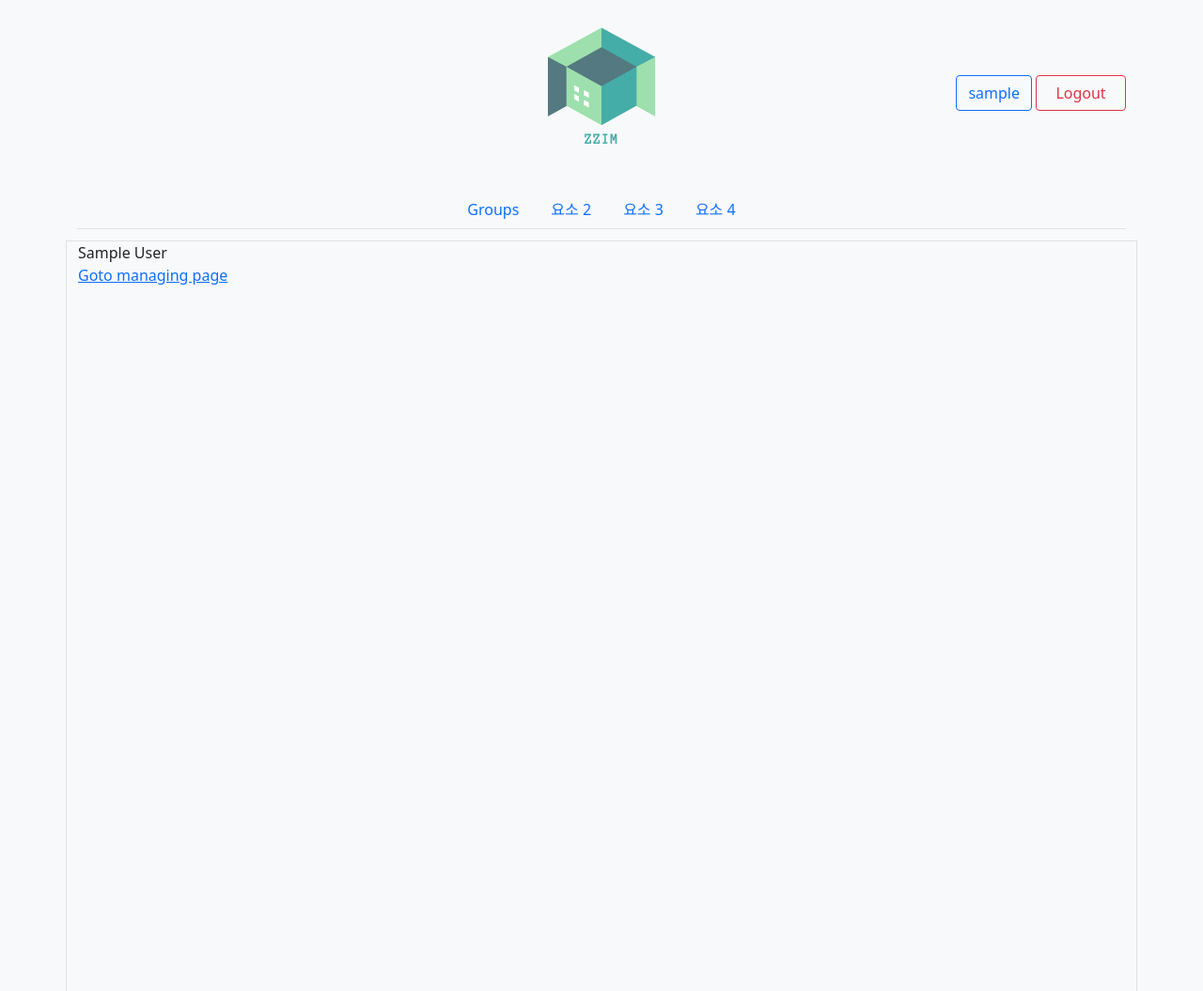
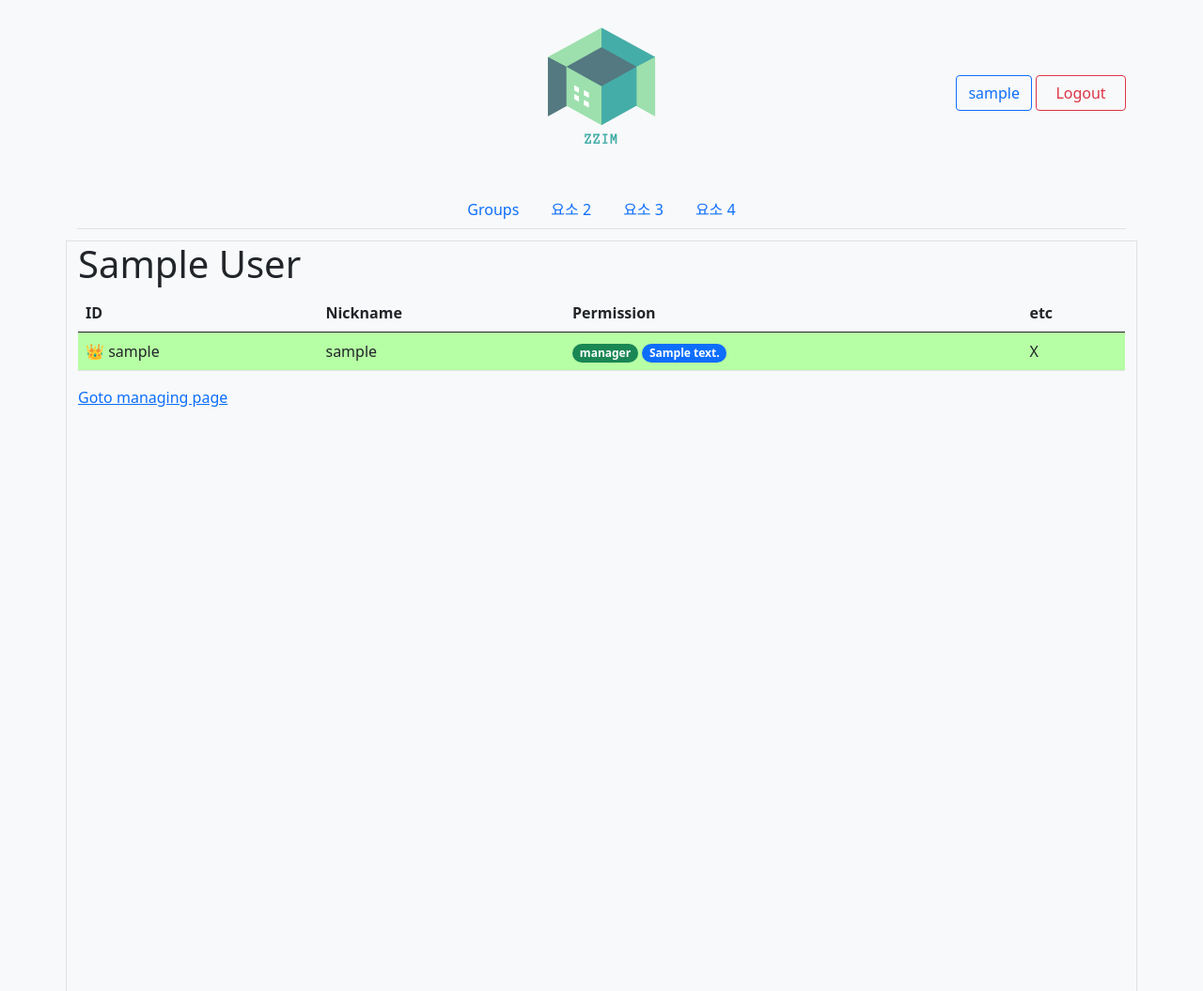
Before and after one commit to pcjs156/space-reservation-system, a Django app: page /user/group/1/ in a window 1280 px wide. Shown: the top 1055 px of the page at 94% size. Run offline with Django 4.2, Linux system fonts and the light colour scheme; a user stored in the database is signed in; tables that the repository leaves empty hold one stand-in row (values such as "Sample post"); some libraries are stand-ins or nearby versions.

Commit message:
feat(users): Group detail page

```diff
--- /dev/null
+++ b/static/users/css/group_detail.css
@@ -0,0 +1,7 @@
+.manager-row {
+    background-color: #b6ffa4;
+}
+
+.blocked-row {
+    background-color: #ff6468;
+}
--- a/templates/base.html
+++ b/templates/base.html
@@ -18,6 +18,7 @@
 
     <script type="text/javascript" src="{% static 'commons/js/base.js' %}"></script>
     {% block head_content %}
+        <div>NOO</div>
     {% endblock %}
 </head>
 <body class="bg-light">
--- a/templates/users/group_detail.html
+++ b/templates/users/group_detail.html
@@ -1,8 +1,50 @@
 {% extends 'base.html' %}
 {% load static %}
+{% load users_filters %}
+
+{% block head_content %}
+    <link href="{% static 'users/css/group_detail.css' %}" rel="stylesheet" type="text/css">
+{% endblock %}
 
 {% block body_content %}
-    {{ group.name }}
+    <h1>{{ group.name }}</h1>
+
+    <table class="table">
+        <thead>
+        <tr>
+            <th>ID</th>
+            <th>Nickname</th>
+            <th>Permission</th>
+            <th>etc</th>
+        </tr>
+        </thead>
+        <tbody>
+        {% for member in member_infos %}
+            <tr class="{% if member|get_item:'is_manager' %}manager-row{% elif member|get_item:'blocked' %}blocked-row{% else %}default-row{% endif %}">
+                <td>
+                    <span class="user-status-emoji">
+                        {% if member|get_item:'is_manager' %}
+                            👑{% elif member|get_item:'blocked' %}🚫{% else %}✅{% endif %}
+                    </span>
+                    <span>
+                        {{ member|get_item:'username' }}
+                    </span>
+                </td>
+                <td>{{ member|get_item:'nickname' }}</td>
+                <td>
+                    {% if member|get_item:'is_manager' %}
+                        <span class="badge rounded-pill bg-success">manager</span>
+                    {% endif %}
+                    {% for permission_tag in member|get_item:'permission_tags' %}
+                        <span class="badge rounded-pill bg-primary">{{ permission_tag.body }}</span>
+                    {% endfor %}
+                </td>
+                <td>X</td>
+            </tr>
+        {% endfor %}
+        </tbody>
+    </table>
+
     {% if group.manager == request.user %}
         <div>
             <a href="{% url 'users:group_manage' group.pk %}">Goto managing page</a>
--- a/templates/users/group_list.html
+++ b/templates/users/group_list.html
@@ -6,7 +6,7 @@
     <table class="table">
         <thead>
         <tr>
-            <th>id</th>
+            <th>Group ID</th>
             <th>그룹명</th>
             <th>멤버 수</th>
             <th>공개 여부</th>
--- a/users/models.py
+++ b/users/models.py
@@ -1,5 +1,6 @@
 import string
 import random
+from datetime import datetime
 
 from django.db import models, IntegrityError
 from django.contrib.auth.models import AbstractUser, Group
@@ -17,12 +18,25 @@ class SystemUser(AbstractUser):
     first_name = None
     last_name = None
 
-    # 그룹에서 중복되지 않는 경우 기본적으로 사용할 닉네임
     nickname = models.CharField('닉네임', max_length=30, blank=False, null=False)
 
     class Meta:
         verbose_name = '사용자'
         verbose_name_plural = '사용자 목록'
+
+    def get_permission_tags_in_group(self, group: Group):
+        assert self.belonged_groups.filter(pk=group.pk).exists()
+        return self.given_permission_tags.filter(group=group)
+
+    def get_entire_blocks_in_group(self, group: Group):
+        assert self.belonged_groups.filter(pk=group.pk).exists()
+        return self.blocks.filter(group=group)
+
+    def get_valid_blocks_in_group(self, group: Group):
+        entire_blocks = self.get_entire_blocks_in_group(group)
+        now = datetime.now()
+        valid_blocks = entire_blocks.filter(dt_from__gte=now, dt_to__lte=now)
+        return valid_blocks
 
 
 class Group(models.Model):
--- /dev/null
+++ b/users/templatetags/users_filters.py
@@ -0,0 +1,14 @@
+from django import template
+
+register = template.Library()
+
+
+@register.simple_tag
+def call_method(obj, method_name, *args):
+    method = getattr(obj, method_name)
+    return method(*args)
+
+
+@register.filter
+def get_item(dictionary, key):
+    return dictionary.get(key)
--- /dev/null
+++ b/users/utils.py
@@ -0,0 +1,11 @@
+from typing import List
+
+from users.models import Group, SystemUser
+
+
+def sort_group_member(group: Group, members: List[SystemUser], topmost_manager: bool):
+    manager = group.manager
+    if topmost_manager:
+        members.sort(key=lambda m: (manager != m, m.id))
+    else:
+        members.sort(key=lambda m: m.id)
--- a/users/views.py
+++ b/users/views.py
@@ -1,3 +1,4 @@
+import member as member
 from django.db import IntegrityError
 from django.http import JsonResponse
 from django.shortcuts import render, redirect, get_object_or_404
@@ -8,6 +9,7 @@ from utils.validation import check_not_null
 
 from .decorators import anonymous_user_only, group_manager_only, group_member_only
 from .models import SystemUser, Group
+from .utils import sort_group_member
 
 
 @anonymous_user_only
@@ -156,7 +158,22 @@ def group_list_view(request, *args, **kwargs):
 @group_member_only
 def group_detail_view(request, *args, **kwargs):
     context = dict()
-    context['group'] = kwargs['group']
+    group = kwargs['group']
+    context['group'] = group
+
+    members = list(group.members.all())
+    sort_group_member(group, members, True)
+
+    member_infos = [
+        {
+            'username': _member.username,
+            'nickname': _member.nickname,
+            'permission_tags': _member.get_permission_tags_in_group(group),
+            'blocked': len(_member.get_valid_blocks_in_group(group)) > 0,
+            'is_manager': _member == group.manager,
+        } for _member in members
+    ]
+    context['member_infos'] = member_infos
 
     return render(request, 'users/group_detail.html', context)
 
```
Also changed, not shown: users/__init__.py (added), users/templatetags/__init__.py (added).
